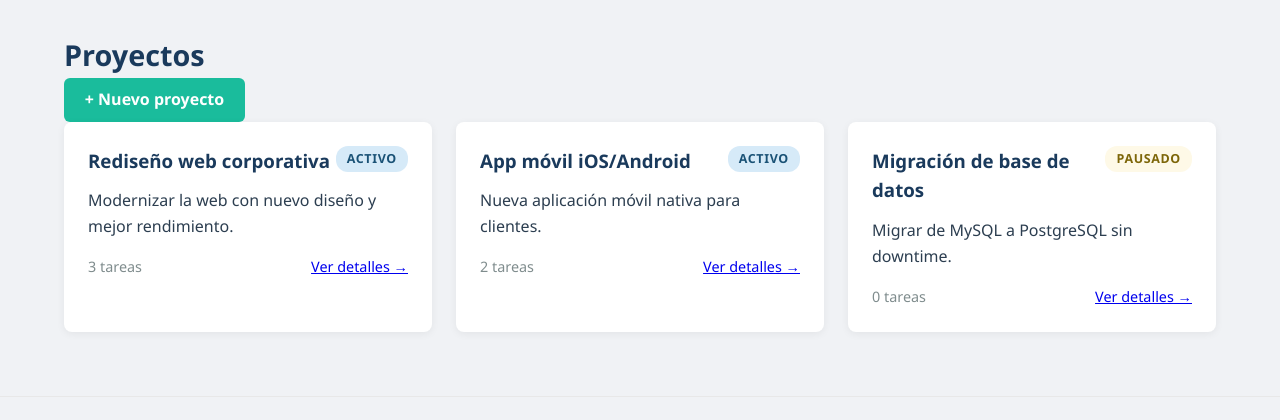
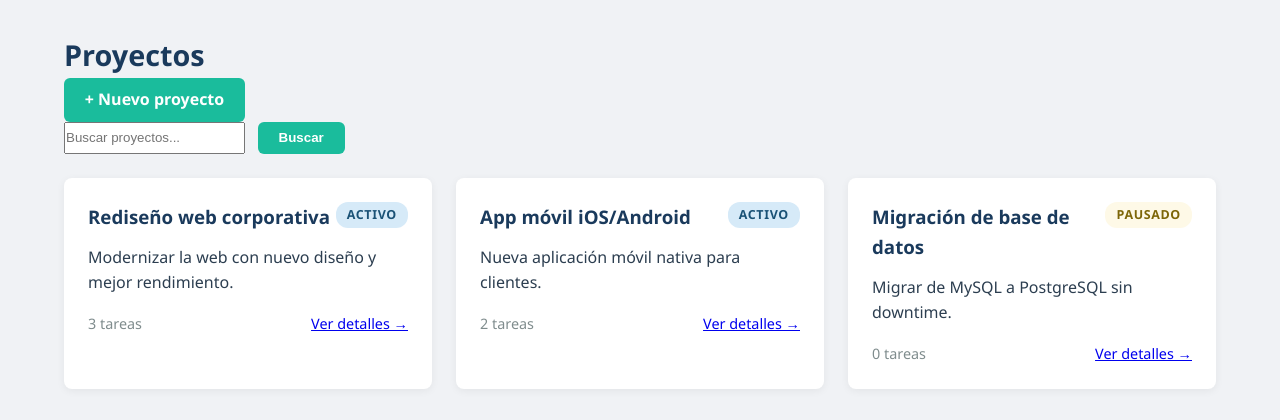
Before and after one commit to JCRodriguez93/TaskManager, a Flask app: page /proyectos/ in a window 1280 px wide. Shown: the part 65-485 px from the top of the page. Run offline with Flask 3, Linux system fonts and the light colour scheme.

Commit message:
feat: buscador de proyectos por título y descripción

```diff
--- a/web/app/templates/projects/lista.html
+++ b/web/app/templates/projects/lista.html
@@ -5,6 +5,39 @@
   <h1>Proyectos</h1>
   <a href="{{ url_for('projects.nuevo') }}" class="btn">+ Nuevo proyecto</a>
 </div>
+
+<form method="GET" action="{{ url_for('projects.lista') }}" class="busqueda">
+  {# La búsqueda usa GET, no necesita token CSRF #}
+
+  <div style="display:flex; gap:.8rem; margin-bottom:1.5rem">
+
+    {{ form_busqueda.q(
+      class="input",
+      placeholder="Buscar proyectos...",
+      value=q
+    ) }}
+
+    {{ form_busqueda.submit(class="btn") }}
+
+    {% if q %}
+      <a href="{{ url_for('projects.lista') }}" class="btn btn-sec">
+        × Limpiar
+      </a>
+    {% endif %}
+
+  </div>
+</form>
+
+{% if q %}
+  <p class="resultado-busqueda">
+    {% if proyectos %}
+      {{ proyectos | length }} resultado(s) para: <strong>"{{ q }}"</strong>
+    {% else %}
+      No hay resultados para: <strong>"{{ q }}"</strong>
+    {% endif %}
+  </p>
+{% endif %}
+
 {% if proyectos %}
 <div class="proyectos-grid">
   {% for p in proyectos %}
```
